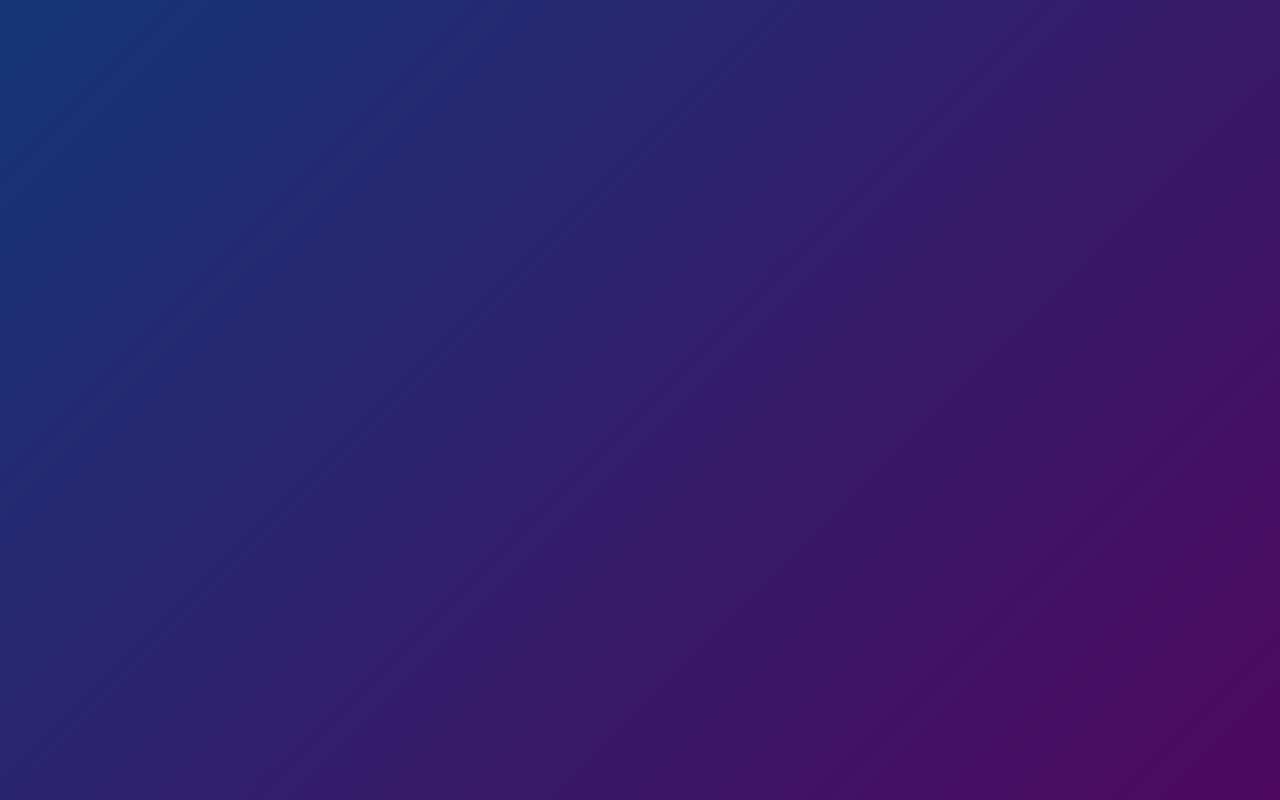
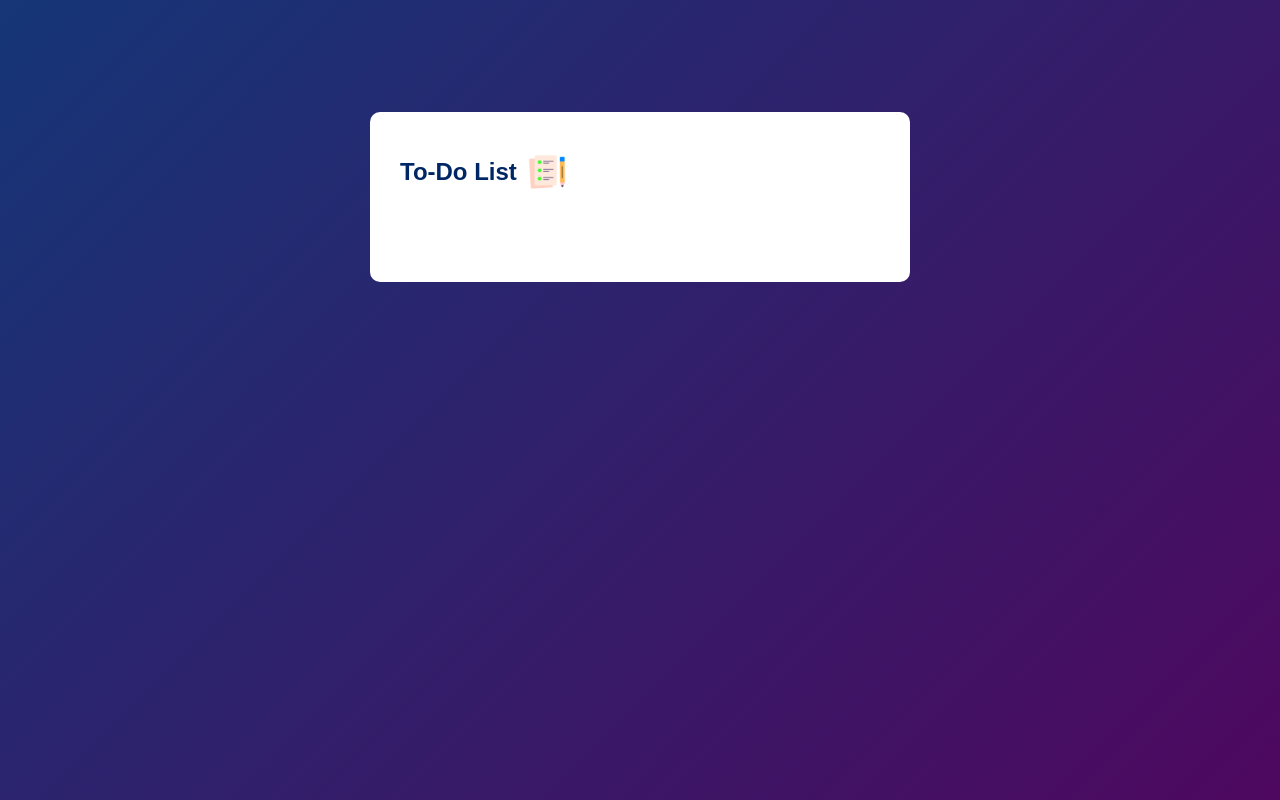
Before and after one commit to charrann12/To-Do-List, a plain HTML site: page index.html in a window 1280 px wide. Drawn offline with Linux system fonts and the light colour scheme.

Commit message:
code modified

```diff
--- a/index.html
+++ b/index.html
@@ -8,7 +8,9 @@
 </head>
 <body>
     <div class="container">
-
+        <div class="todo-app">
+            <h2>To-Do List <img src="images/icon.png"> </h2>
+        </div>
 
     </div>
 
--- a/style.css
+++ b/style.css
@@ -11,3 +11,26 @@
     background:linear-gradient(135deg, #153677, #4e085f);
     padding: 12px;
 }
+
+.todo-app{
+    width: 100%;
+    max-width: 540px;
+    margin: 100px auto 20px;
+    background-color: white;
+    padding: 40px 30px 70px;
+    border-radius: 10px;
+
+}
+
+.todo-app h2{
+    color:#002765;
+    display: flex;
+    align-items: center;
+     margin-bottom: 20px;
+}
+
+.todo-app h2 img{
+     width: 40px;
+     margin-left: 10px;
+
+}
```
Also changed, not shown: 1 other file.
